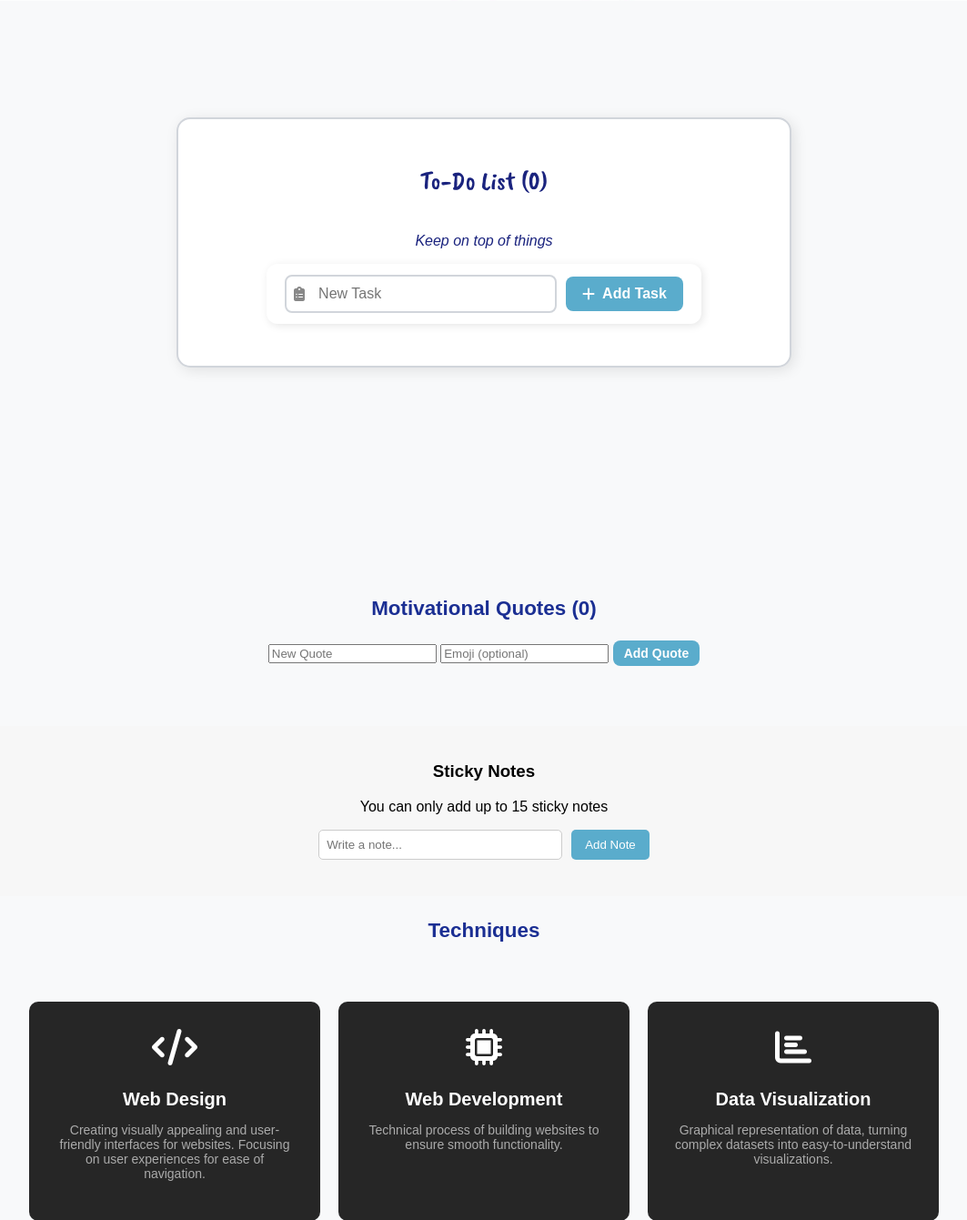
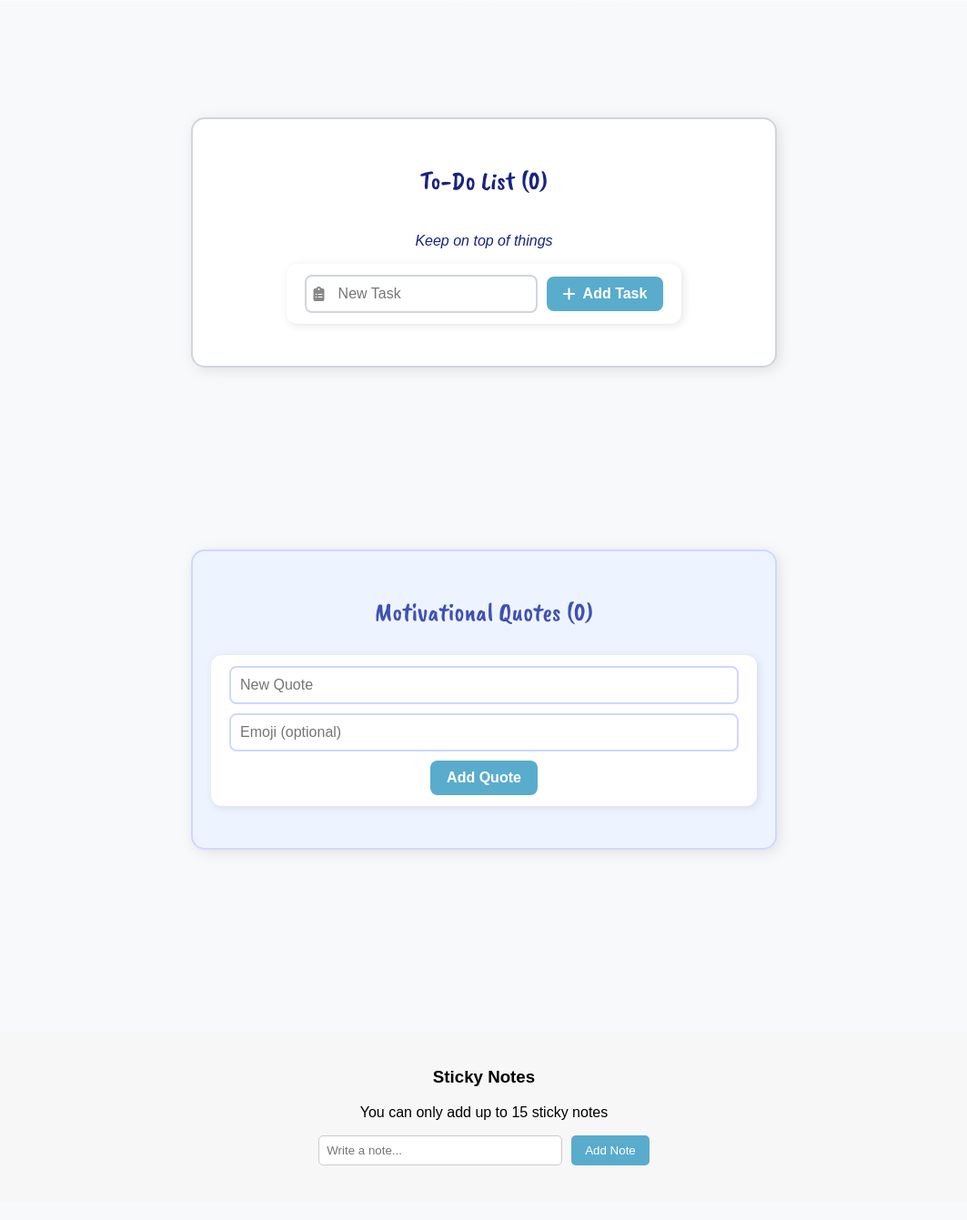
Before and after one commit to jialihuang0427/Flask-Task-App, a Flask app: page /todo in a window 1280 px wide. Shown: the part 799-2140 px from the top of the page at 91% size, without its empty margins (108-1171 px from the left). Run offline with Flask 3, Linux system fonts and the light colour scheme; the visitor is signed in with stand-in values (Sample User, id 1); data that the repository does not hold is empty; some libraries are stand-ins or nearby versions.

Commit message:
changes to aesthetics of quotes

```diff
--- a/static/todo.css
+++ b/static/todo.css
@@ -44,12 +44,7 @@
     text-shadow: 4px 4px 12px rgba(0, 0, 0, 0.5); /* Stronger text shadow */
 }
 
-#quotes h3 {
-    font-size: 1.4rem; /* Even larger */
-    color: #1b2f93; /* Greenish-blue color */
-    font-family: Arial;
 
-}
 
 #tasks h3 {
     font-size: 1.8rem; /* Slightly larger */
@@ -316,7 +311,7 @@ body {
     font-weight: bold;
     color: #6c757d; /* Grey color */
     margin-right: 10px;
-    font-size: 0.9rem;
+    font-size: 0.8rem;
 }
 
 
@@ -408,11 +403,12 @@ body {
     background-color: #5aaccc; /* Light Blue */
     color: white;
     border: none;
-    padding: 6px 12px;
+    padding: 4px 12px;
     border-radius: 8px;
     font-size: 14px;
     font-weight: bold;
     cursor: pointer;
+    white-space: nowrap; /* Prevents text breaking into two lines */
     transition: 0.3s ease;
 }
 
@@ -659,6 +655,8 @@ h2 {
     align-items: center;
     justify-content: center;
     text-align: center;
+    max-width: 600px; /* Keep a max width to avoid being too large */
+    min-width: 300px; /* Ensures it doesn't shrink too much */
     margin: 200px auto;  /* Increase top margin */
     width: 50%;
     padding: 20px; /* Add spacing inside the box */
@@ -696,10 +694,6 @@ h2 {
 }
 
 
-/* Task Number Styling */
-.task-number {
-    color: grey;
-}
 
 
 /* 🟦 Style Task Text */
@@ -718,11 +712,13 @@ h2 {
     align-items: center;
     justify-content: center;
     gap: 10px;
+    flex-wrap: wrap;  /* Ensures items wrap to new lines if needed */
     background: #ffffff; /* White background */
     padding: 12px 20px;
     border-radius: 12px; /* Rounded corners */
     box-shadow: 2px 2px 10px rgba(0, 0, 0, 0.1); /* Soft shadow */
 }
+
 #task-input {
     flex-grow: 1;
     padding: 10px;
@@ -730,7 +726,8 @@ h2 {
     border-radius: 8px;
     outline: none;
     font-size: 16px;
-    width: 250px;
+    width: 100%;  /* Make inputs fully responsive */
+    min-width: 150px;
     transition: all 0.3s ease;
 }
 
@@ -770,3 +767,129 @@ h2 {
     margin-top: 10px; /* Add spacing from the to-do list */
     font-style: italic;
 }
+
+/* 🟦 Motivational Quotes Section - Styled Like To-Do List */
+#quotes {
+    display: flex;
+    flex-direction: column;
+    align-items: center;
+    justify-content: center;
+    max-width: 600px; /* Keep a max width to avoid being too large */
+    min-width: 300px; /* Ensures it doesn't shrink too much */
+    text-align: center;
+    margin: 200px auto;  /* Increase top margin */
+    width: 50%;
+    padding: 20px; /* Add spacing inside the box */
+    background: #eef4ff; /* Light blue/purple background */
+    border-radius: 15px; /* Rounded edges */
+    box-shadow: 3px 3px 15px rgba(0, 0, 0, 0.1); /* Soft shadow */
+    border: 2px solid #cfd8ff; /* Light blue border */
+}
+
+/* 🟦 Motivational Quotes Header */
+#quotes h3 {
+    font-size: 1.8rem;
+    color: #3f51b5; /* Darker blue */
+    text-align: center;
+    font-family: "Caveat Brush", serif;
+    font-weight: 400;
+    font-style: normal;
+}
+
+/* 🟦 Make the Quote List Look Like the Task List */
+#quote-list {
+    list-style: none;
+    padding: 0;
+    margin-top: 10px;
+}
+
+/* 🟦 Individual Quote Item */
+.quote-item {
+    display: flex;
+    align-items: center;
+    justify-content: space-between;
+    background: #ffffff;
+    padding: 12px 20px;
+    border-radius: 10px;
+    margin: 8px 0;
+    box-shadow: 2px 2px 8px rgba(0, 0, 0, 0.1);
+    width: 100%;
+    max-width: 500px;
+    transition: background 0.3s ease-in-out; /* Smooth transition */
+}
+
+/* 🟦 Hover Effect - Makes the Quote Item Greyer */
+.quote-item:hover {
+    background: #e6ebff; /* Light purple on hover */
+    transition: background 0.3s ease-in-out;
+}
+
+/* 🟦 Quote Number Styling */
+.quote-number {
+    font-weight: bold;
+    color: grey;
+    margin-right: 0.8rem;
+}
+
+/* 🟦 Quote Text Styling */
+.quote-text {
+    flex-grow: 1;
+    padding-left: 10px;
+    font-size: 15px;
+    font-style: italic; /* Italicized text */
+    color: #3f51b5; /* Darker blue */
+}
+
+/* 🟦 Style the Add Quote Form */
+#quote-form {
+    display: flex;
+    align-items: center;
+    flex-wrap: wrap;  /* Ensures items wrap to new lines if needed */
+    justify-content: center;
+    gap: 10px;
+    background: #ffffff; /* White background */
+    padding: 12px 20px;
+    border-radius: 12px; /* Rounded corners */
+    box-shadow: 2px 2px 10px rgba(0, 0, 0, 0.1); /* Soft shadow */
+}
+
+/* 🟦 Style the Quote Input */
+#quote-input, #emoji-input {
+    flex-grow: 1;
+    padding: 10px;
+    border: 2px solid #cfd8ff;
+    border-radius: 8px;
+    outline: none;
+    font-size: 16px;
+    width: 100%;  /* Make inputs fully responsive */
+    min-width: 150px;
+    transition: all 0.3s ease;
+}
+
+/* 🟦 Focus Effect on Input */
+#quote-input:focus, #emoji-input:focus {
+    border-color: #5aaccc;
+    box-shadow: 0px 0px 5px rgba(90, 172, 204, 0.5);
+}
+
+/* 🟦 Style the Add Quote Button */
+#quote-form button {
+    background-color: #5aaccc; /* Light Blue */
+    color: white;
+    border: none;
+    padding: 10px 18px;
+    border-radius: 8px;
+    font-size: 16px;
+    font-weight: bold;
+    cursor: pointer;
+    transition: 0.3s ease;
+    display: flex;
+    align-items: center;
+    gap: 8px;
+}
+
+/* 🟦 Button Hover Effect */
+#quote-form button:hover {
+    background-color: #5c6bc0;
+    transform: scale(1.05);
+}
--- a/templates/todo.html
+++ b/templates/todo.html
@@ -446,6 +446,8 @@
 
 
 
+
+
 <section id="sticky-notes">
     <h3>Sticky Notes</h3>
     <p>You can only add up to 15 sticky notes</p>
```
Lines whose indentation alone changed are shown as unchanged.
